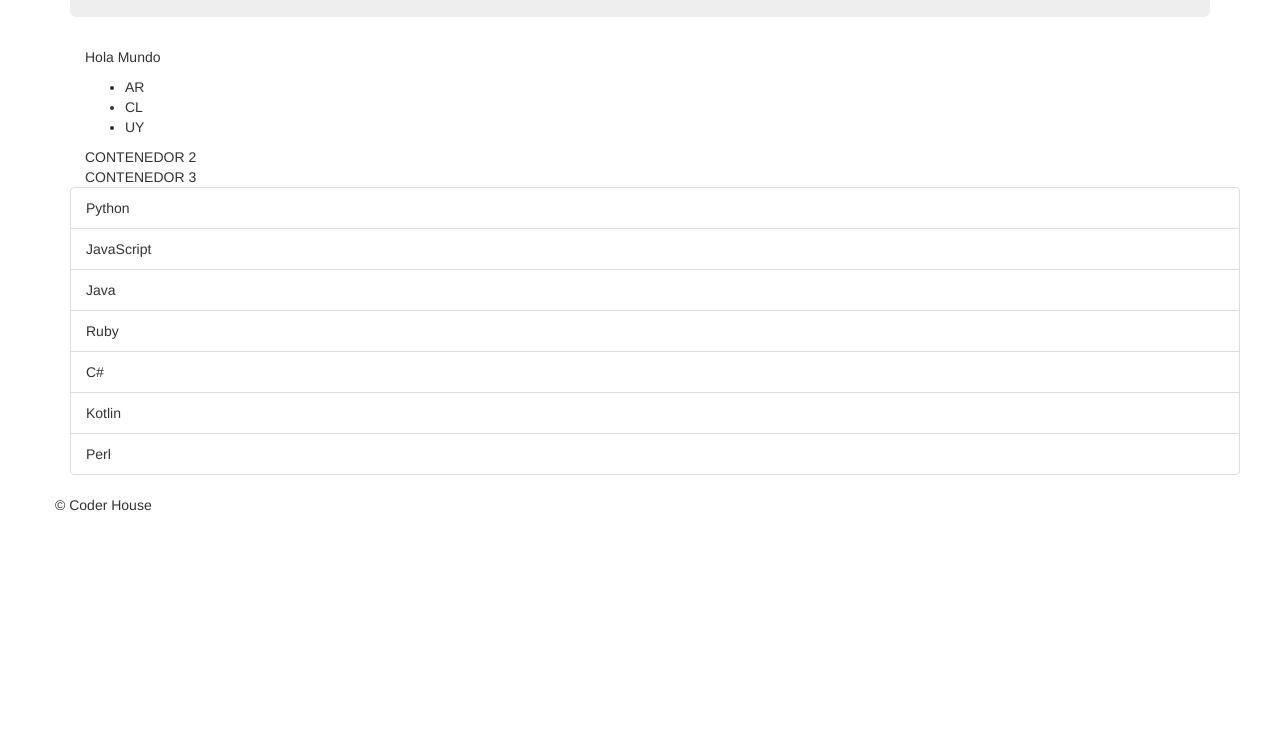
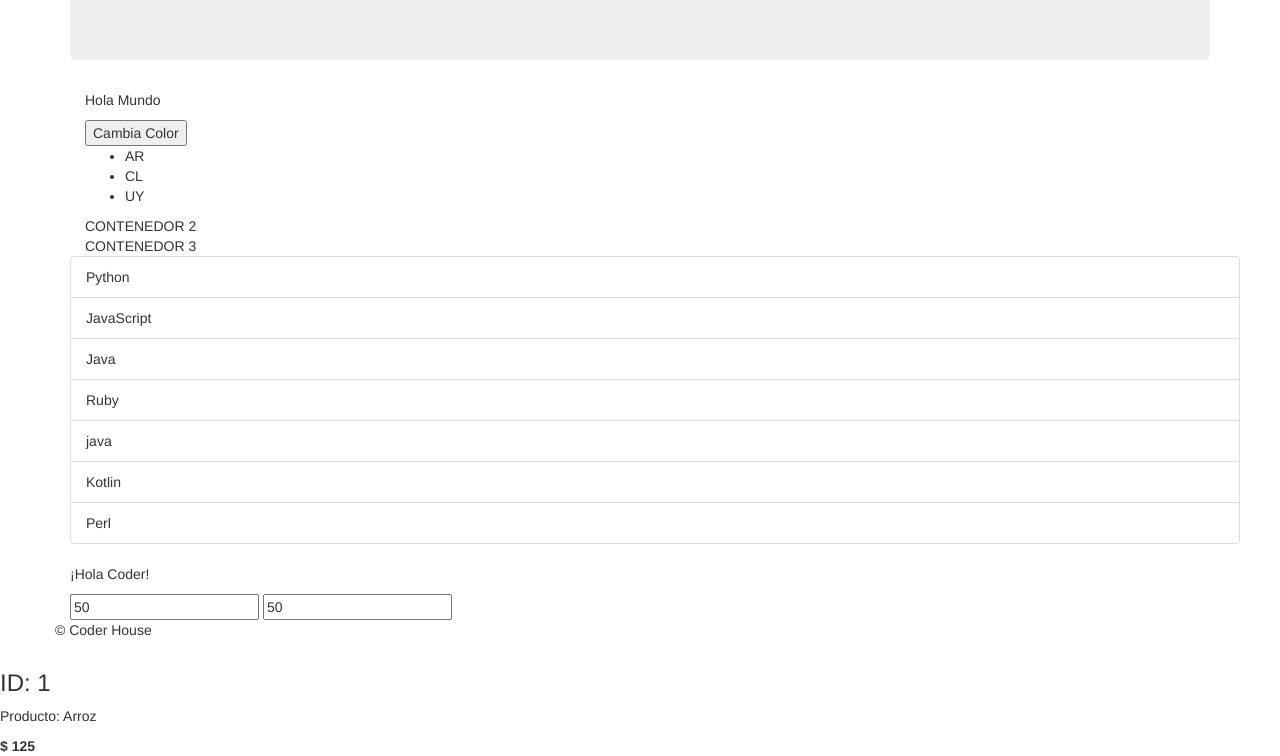
Before and after one commit to alejandrozapata73/coder55025, a plain HTML site: page clase9/index.html in a window 1280 px wide. Shown: the part 259-1015 px from the top of the page. Before the commit the page ends 800 px from the top, so only its background shows below. Drawn offline with nearby package versions, Linux system fonts and the light colour scheme.

Commit message:
clase dom

```diff
--- a/clase9/index.html
+++ b/clase9/index.html
@@ -4,6 +4,7 @@
     <meta charset="UTF-8">
     <meta name="viewport" content="width=device-width, initial-scale=1.0">
     <link rel="stylesheet" href="https://maxcdn.bootstrapcdn.com/bootstrap/3.3.7/css/bootstrap.min.css" >
+    <link rel="stylesheet" href="style.css">
     <title>java script</title>
 </head>
 <body>
@@ -15,7 +16,16 @@
             <a href="#" class="navbar-brand">Coder House</a>
         </div>
      </div>  <!--fin del container fluid  -->
+
 </nav>
+
+<h2>Productos tienda</h2>
+<div id="stock">
+
+
+
+
+</div>
 
 
 
@@ -30,8 +40,17 @@
     <div class="container">
 
         <div id ="app">
+
+
             <p id ="parrafo1" >Hola Mundo</p>
+
+
+            <button onclick=cambiarColor()>Cambia Color</button>
+
+
         </div>
+
+
 
         <ul>
             <li class="paises">AR</li>
@@ -64,6 +83,20 @@
 </div>
 </div>
 
+<div class="container">
+
+    <div id="elementosDiv">
+
+    </div>
+
+    <input id ="nombre" type="text">
+
+    <input id ="edad"   type="text">
+
+
+
+</div>
+
 <footer>
     <div class="container">
         <div class="row">
--- a/clase9/script.js
+++ b/clase9/script.js
@@ -4,29 +4,60 @@ console.dir(document.head)
 console.dir(document.body);
 
 
+// document.getElementById("app")
+
+console.log(document.getElementById("app"))
+
+
 let div1 = document.getElementById("app")
+let parrafo1 = document.getElementById("parrafo1")
 
-console.log(div1.innerHTML)
+// let edadRamiro = parseInt(prompt("ingrese la edad de Ramiro"))
+
+
+
+function cambiarColor(){
+
+    parrafo1.innerHTML = "<h1>Comision 2023</h1>"
+
+}
+
+// cambiarColor()
+
+
+// parrafo1.textContent = "<h1>Comision 2024</h1>"
+
+
+ console.log(div1.innerHTML)
+ console.log(parrafo1.innerHTML)
 console.log(div1.textContent)
 
 
 
 
-//by classname
+// //by classname
 let paises = document.getElementsByClassName("paises");
+
+console.log(paises[0])
+
 console.log(paises[0].innerHTML);
 console.log(paises[1].innerHTML);
 console.log(paises[2].innerHTML);
 
 
-//by TagName
+// //by TagName
 let contenedores = document.getElementsByTagName("div");
+
+
+console.log("Total elementos encontrados con Tag" + contenedores.length)
+
+//web scrapping...
 console.log(contenedores[0].innerHTML);
 console.log(contenedores[1].innerHTML);
 console.log(contenedores[2].innerHTML);
 
 
-//Recorrer HTML
+// //Recorrer HTML
 let paisesForof       = document.getElementsByClassName("paises");
 let contenedoresForof = document.getElementsByTagName("div");
 
@@ -37,3 +68,133 @@ for (const pais of paisesForof) {
 for (const div of contenedoresForof) {
     console.log(div.innerHTML);
 }
+
+
+let conjuntoLeng = document.getElementsByClassName("list-group-item")
+
+
+console.log(conjuntoLeng.length)//0-6
+
+console.log(conjuntoLeng[0].textContent)
+
+
+conjuntoLeng[4].innerHTML = "java"
+
+
+// parrafo1.className = "casa"
+
+
+let parrafoCreado = document.createElement("p"); //crear <p></p>
+
+// let divCreado = document.createElement("div")
+
+// divCreado.append(parrafoCreado)
+
+// console.log(divCreado.textContent)
+
+
+
+parrafoCreado.innerHTML = "¡Hola Coder!";
+
+console.log(parrafoCreado.innerText)
+
+
+// document.body.append(parrafoCreado);
+
+// Insertar HTML interno
+
+// // Añadir el nodo Element como hijo de body
+
+
+let divNuevo = document.getElementById("elementosDiv")
+
+divNuevo.append(parrafoCreado)
+
+
+
+ //CODIGO JS
+
+//  let ingreseValor = prompt("ingrese un valor X")
+
+
+
+ let input1 = document.getElementById("nombre")
+
+ input1.value = 50
+
+//  document.getElementById("nombre").textContent = "javier"
+
+ let input2 = document.getElementById("edad")
+input2.value   = 50;
+
+console.log(input1.value + input2.value)
+
+
+let nombre = "juan"
+
+let apellido = "perez"
+
+let nombreCompelto = "su nombre es: "+ nombre + "y su apellido es: " + apellido
+let nombreCompleto2 = ` su nombres es: ${nombre} y su apellido es ${apellido} `;
+
+
+let producto = {
+    id: 1,
+    nombre: "Arroz",
+    precio: 125
+    };
+
+let concatenado = "ID : "  + producto.id + " - Producto: " + producto.nombre + "$ "+producto.precio;
+
+let plantilla   = `ID: ${producto.id} - Producto ${producto.nombre} $ ${producto.precio}  ${4+5}`;
+
+//El valor es idéntico pero la construcción de la plantilla es màs sencilla
+console.log(concatenado);
+console.log(plantilla);
+
+
+let productoObjeto   =
+    {
+     id: 1,
+     nombre: "Arroz",
+     precio: 125
+    };
+
+
+
+let contenedor = document.createElement("div");
+
+//Definimos el innerHTML del elemento con una plantilla de texto
+contenedor.innerHTML = `<h3> ID: ${productoObjeto.id}</h3>
+                        <p>  Producto: ${productoObjeto.nombre}</p>
+                        <b> $ ${productoObjeto.precio}</b>`;
+
+//Agregamos el contenedor creado al body
+document.body.appendChild(contenedor);
+
+
+
+const productosVarios = [
+                  { id: 1,  nombre: "Arroz", precio: 125 },
+                  {  id: 2,  nombre: "Fideo", precio: 70 },
+                  {  id: 3,  nombre: "Pan"  , precio: 50},
+                  {  id: 4,  nombre: "Flan" , precio: 100}
+                ];
+
+
+let contenedorStock = document.getElementById("stock")
+console.log(contenedorStock)
+
+
+function mostrarElementos(){
+
+for (const producto of productosVarios) {
+    let contenedor = document.createElement("div");
+    //Definimos el innerHTML del elemento con una plantilla de texto
+    contenedor.innerHTML = `<h3> ID: ${producto.id}</h3>
+                            <p>  Producto: ${producto.nombre}</p>
+                            <b> $ ${producto.precio}</b>`;
+
+    contenedorStock.appendChild(contenedor);
+}
+}
--- /dev/null
+++ b/clase9/style.css
@@ -0,0 +1,4 @@
+.casa {
+    background-color: black;
+    color: white;
+}
```
